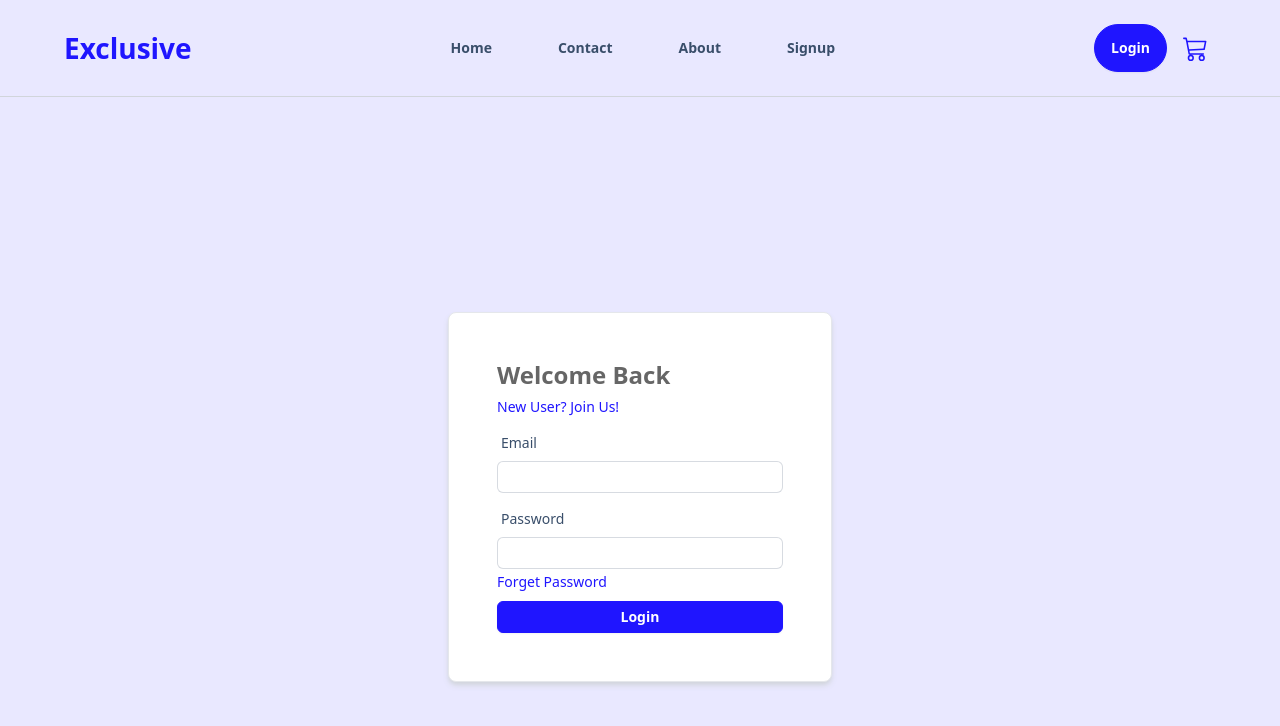
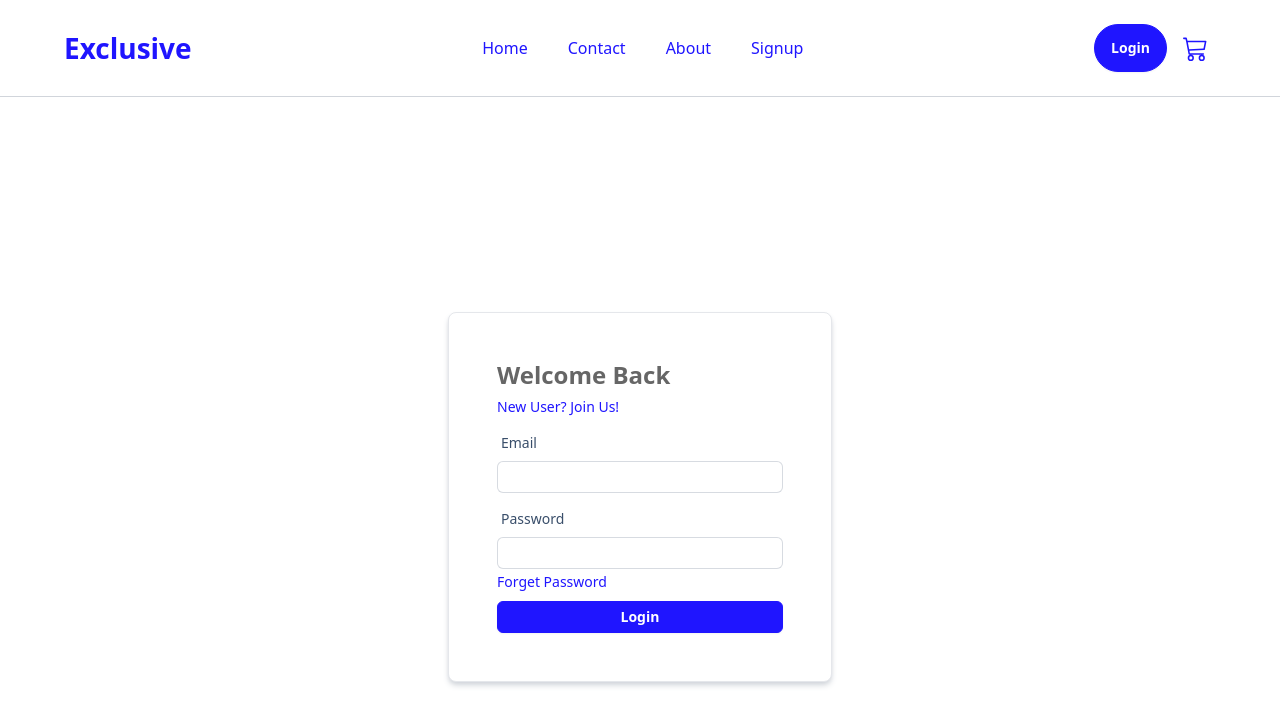
Before and after one commit to fizards12/e-commerce, a React (Vite) app in the folder frontend/: page /auth/login in a window 1280 px wide. Shown: the top 726 px of the page. Built offline with nearby package versions, Linux system fonts and the light colour scheme.

Commit message:
new updates

```diff
--- a/frontend/src/components/atoms/NavbarLink.tsx
+++ b/frontend/src/components/atoms/NavbarLink.tsx
@@ -1,11 +1,109 @@
 import { FC } from "react";
 import { NavLink, NavLinkProps, NavLinkRenderProps } from "react-router-dom";
-const activeClass = (className: string |((props: NavLinkRenderProps)=> string | undefined)  = "")=> (props: NavLinkRenderProps) =>{
+import { tv, type VariantProps } from "tailwind-variants";
+
+type VariantType = 'link' | 'ghost' | 'solid' | 'outline';
+
+const buttonVariant = tv({
+  base: "no-underline rounded-lg w-full justify-start btn",
+  variants: {
+    variant: {
+      ghost: "btn-ghost",
+      solid: "",
+      outline: "btn-outline",
+      link: "", // Add link variant but leave it empty as it won't be used
+    },
+    color: {
+      primary: "btn-primary",
+      secondary: "btn-secondary",
+      accent: "btn-accent",
+      info: "btn-info",
+      success: "btn-success",
+      warning: "btn-warning",
+      error: "btn-error",
+    },
+    size: {
+      xs: "btn-xs",
+      sm: "btn-sm",
+      md: "btn-md",
+      lg: "btn-lg",
+    }
+  },
+  defaultVariants: {
+    variant: "ghost",
+    size: "sm",
+    color: "primary"
+  }
+});
+
+const linkVariant = tv({
+  base: "rounded-lg w-full justify-start link link-hover",
+  variants: {
+    color: {
+      primary: "link-primary",
+      secondary: "link-secondary",
+      accent: "link-accent",
+      info: "link-info",
+      success: "link-success",
+      warning: "link-warning",
+      error: "link-error",
+    },
+    size: {
+      xs: "text-xs",
+      sm: "text-sm",
+      md: "text-base",
+      lg: "text-lg",
+    }
+  },
+  defaultVariants: {
+    size: "sm",
+    color: "primary"
+  }
+});
+
+const variantFactory = (variant: VariantType) => {
+  if (variant === 'link') {
+    return linkVariant;
+  }
+  return buttonVariant;
+};
+
+const getActiveStyle = (variant: VariantType) => {
+  return variant === 'link' ? 'font-bold underline' : 'btn-active font-bold';
+};
+
+type ButtonVariants = VariantProps<typeof buttonVariant>;
+type LinkVariants = VariantProps<typeof linkVariant>;
+type NavLinkPropsWithoutColor = Omit<NavLinkProps, 'color'>;
+
+interface NavbarLinkProps extends NavLinkPropsWithoutColor {
+  variant?: VariantType;
+  color?: ButtonVariants['color'] | LinkVariants['color'];
+  size?: ButtonVariants['size'] | LinkVariants['size'];
+}
+
+const activeClass = (
+  className: string |((props: NavLinkRenderProps)=> string | undefined) = "",
+  variant: NavbarLinkProps["variant"] = "ghost",
+  color?: NavbarLinkProps["color"],
+  size?: NavbarLinkProps["size"]
+)=> (props: NavLinkRenderProps) =>{
   const clas = typeof className === "string" ? className : className(props);
-  return clas + " btn btn-ghost rounded-lg btn-sm w-full justify-start " + (props.isActive ? "btn-active font-bold" : "")
+  const variantStyle = variantFactory(variant!);
+  const activeStyle = getActiveStyle(variant!);
+
+  return `${clas} ${variantStyle({ variant, color, size })} ${props.isActive ? activeStyle : ""}`;
 };
-const NavbarLink: FC<NavLinkProps> = ({ children,className = "", ...props }) => {
-  return <NavLink className={activeClass(className)} {...props}>{children}</NavLink>;
+
+const NavbarLink: FC<NavbarLinkProps> = ({
+  children,
+  className = "",
+  variant = "ghost",
+  color,
+  size,
+  ...props
+}) => {
+  return <NavLink className={activeClass(className, variant, color, size)} {...props}>{children}</NavLink>;
 };
 
 export default NavbarLink;
--- a/frontend/src/router/index.tsx
+++ b/frontend/src/router/index.tsx
@@ -1,5 +1,4 @@
 import { createBrowserRouter, RouteObject } from "react-router-dom";
-import LandingPage from "../views/LandingPage";
 import Root from "../views/Root";
 import { dashboardRoutes } from "../views/dashboard/routes";
 import LoadingState from "../components/LoadingState";
@@ -11,10 +10,6 @@ const routes: RouteObject[] = [
     element: <Root />,
     HydrateFallback: LoadingState,
     children: [
-      {
-        index: true,
-        element: <LandingPage />,
-      },
       appRoutes,
       dashboardRoutes
     ],
--- a/frontend/src/views/Root.tsx
+++ b/frontend/src/views/Root.tsx
@@ -3,7 +3,7 @@ import AuthenticatorGaurd from "../components/AuthenticatorGaurd"
 
 function Root() {
   return (
-    <div className="bg-primary/10 w-full min-h-screen">
+    <div className="w-full min-h-screen">
         <AuthenticatorGaurd/>
         <Outlet/>
     </div>
--- a/frontend/src/views/dashboard/layout/Root.tsx
+++ b/frontend/src/views/dashboard/layout/Root.tsx
@@ -6,7 +6,7 @@ import ErrorElement from "./ErrorElement";
 
 const Root = () => {
   return (
-    <div className="flex h-screen transition-all">
+    <div className="bg-primary/10 flex h-screen transition-all">
       <Sidebar />
       <div className="flex w-full flex-col overflow-auto">
         <Header />
```
